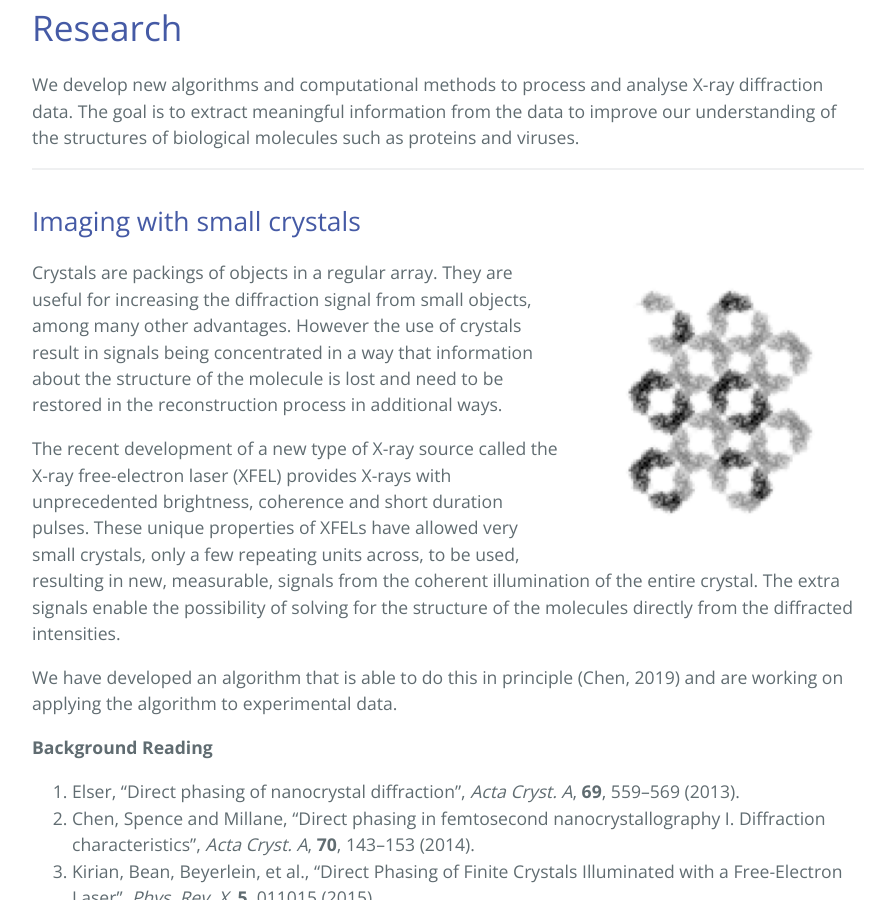
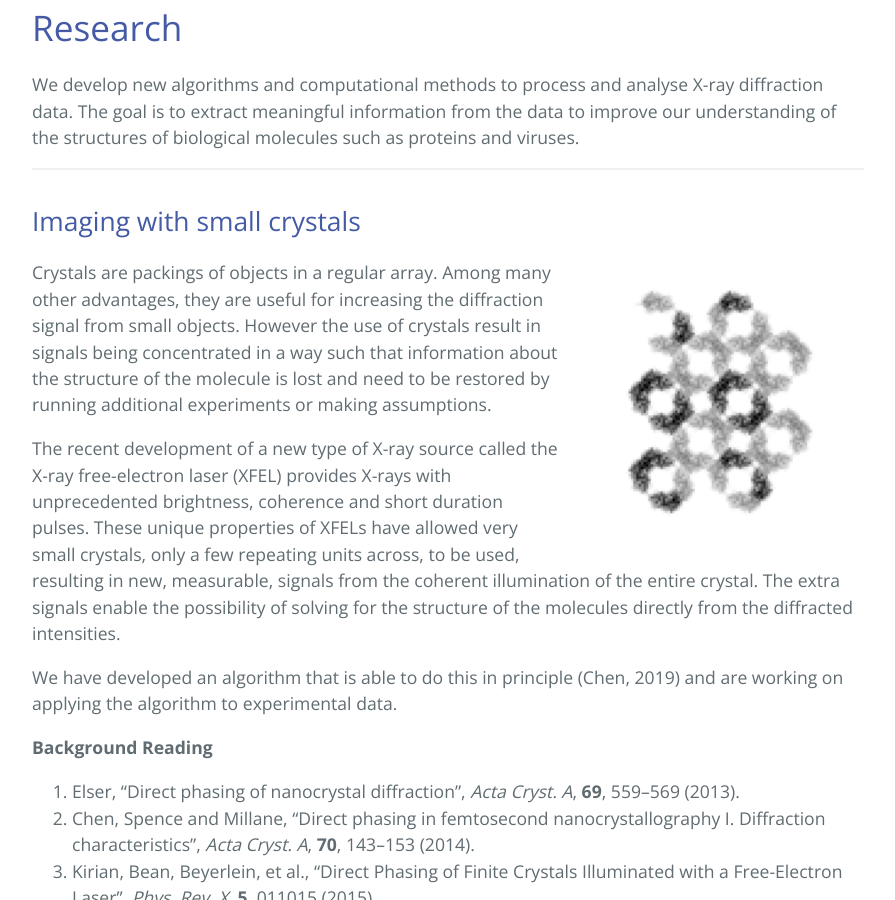
Before and after one commit to captvonsciencypants/computational-imaging-lab, a Jekyll site: the page built from research.md, in a window 1280 px wide and 900 px high, scrolled down 857 px. Shown: the whole window, without its empty margins (192-1087 px from the left). Built offline with Jekyll 4.4.1, drawn with Linux system fonts in a browser that asks for light colours; our own code applies the rules of GitHub Pages for plain Markdown files; the repository's description, which GitHub fills in, is left out.

Commit message:
Update research.md

```diff
--- a/research.md
+++ b/research.md
@@ -7,7 +7,7 @@ We develop new algorithms and computational methods to process and analyse X-ray
 ## Imaging with small crystals
 <img align="right" src="figs/res_stp.png" width="300">
 
-Crystals are packings of objects in a regular array. They are useful for increasing the diffraction signal from small objects, among many other advantages. However the use of crystals result in signals being concentrated in a way that information about the structure of the molecule is lost and need to be restored in the reconstruction process in additional ways.
+Crystals are packings of objects in a regular array. Among many other advantages, they are useful for increasing the diffraction signal from small objects. However the use of crystals result in signals being concentrated in a way such that information about the structure of the molecule is lost and need to be restored by running additional experiments or making assumptions.
 
 The recent development of a new type of X-ray source called the X-ray free-electron laser (XFEL) provides X-rays with unprecedented brightness, coherence and short duration pulses. These unique properties of XFELs have allowed very small crystals, only a few repeating units across, to be used, resulting in new, measurable, signals from the coherent illumination of the entire crystal. The extra signals enable the possibility of solving for the structure of the molecules directly from the diffracted intensities.
 
```
